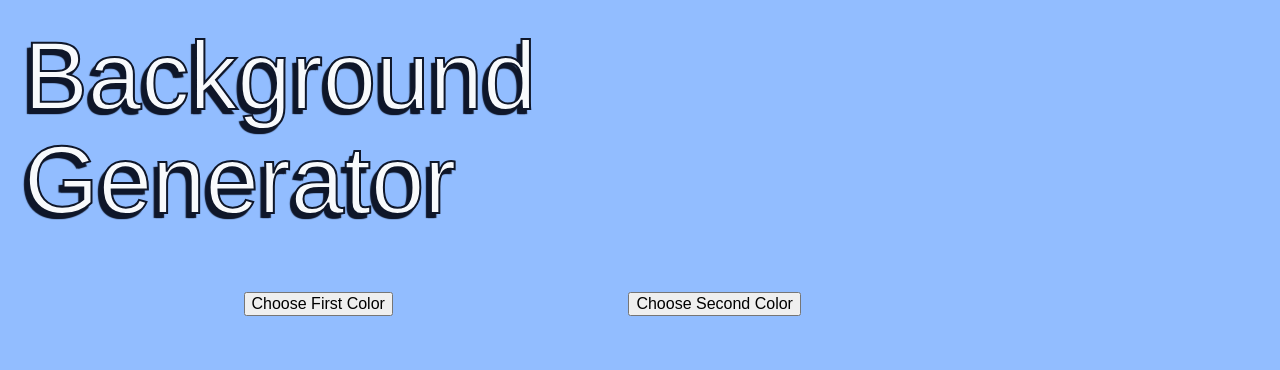
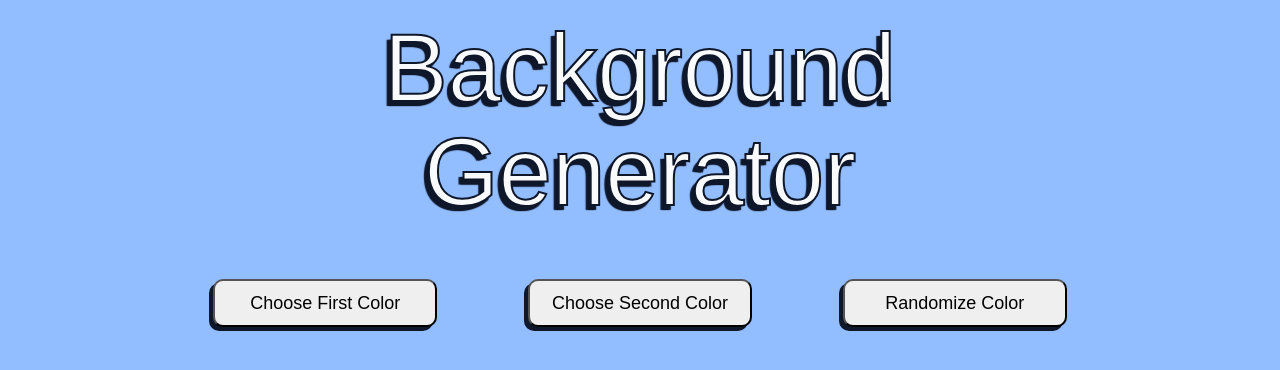
Before and after one commit to nickte4/bg-generator, a website built with Vite: page index.html in a window 1280 px wide. Built offline with nearby package versions, Linux system fonts and the light colour scheme; a web font is replaced by a local one.

Commit message:
Style btns

```diff
--- a/index.html
+++ b/index.html
@@ -13,10 +13,9 @@
   <body>
     <div class="bg bg__header container">
       <h1 class="bg__header">Background<br />Generator</h1>
-    </div>
-    <div class="bg bg__btns container">
       <button class="bg__btn1" id="bg__btn1">Choose First Color</button>
       <button class="bg__btn2" id="bg__btn2">Choose Second Color</button>
+      <button class="bg__random-btn" id="bg_random_btn">Randomize Color</button>
       <form class="bg__form" id="bg__form">
         <input class="bg__input1" type="color" id="bg__input1" />
         <input class="bg__input2" type="color" id="bg__input2" />
--- a/styles/components/bg.css
+++ b/styles/components/bg.css
@@ -1,18 +1,26 @@
 .bg__header {
-  margin-top: 1.5rem;
-  margin-left: 1rem;
+  margin-top: 1rem;
+  text-align: center;
   font-size: var(--size-8xl);
-  font-weight: 500;
+  font-weight: 400;
   color: var(--clr-light);
   -webkit-text-stroke: 2px var(--clr-dark);
   text-shadow: -3px 5px 1px var(--clr-dark), -5px 5px 1px var(--clr-dark);
 }
 
-.bg__btns {
+.bg__btn1,
+.bg__btn2,
+.bg__random-btn {
+  -webkit-text-stroke: 0;
+  font-weight: 500;
+  font-size: var(--size-lg);
   margin-top: 2rem;
-  display: flex;
-  justify-content: space-evenly;
-  align-items: center;
+  margin-left: 2rem;
+  margin-right: 2rem;
+  height: var(--size-5xl);
+  width: 14rem;
+  border-radius: 10px;
+  box-shadow: -4px 4px var(--clr-dark);
 }
 
 .bg__form {
--- a/styles/utils.css
+++ b/styles/utils.css
@@ -19,7 +19,7 @@
 
 .container {
   width: 100%;
-  margin-left: 0;
+  margin-left: auto;
   margin-right: auto;
   padding-left: 0.5rem;
   padding-right: 0.5rem;
```
